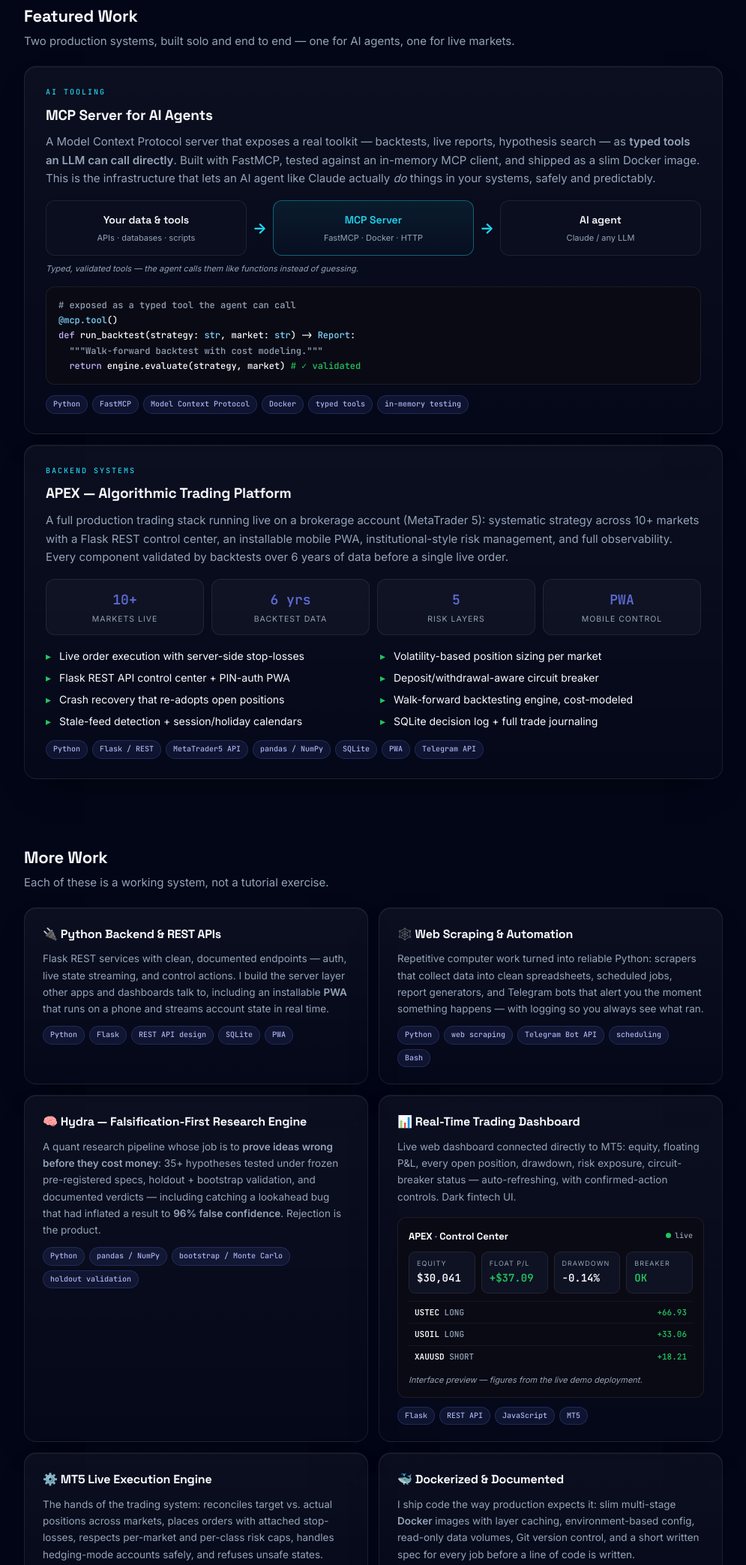
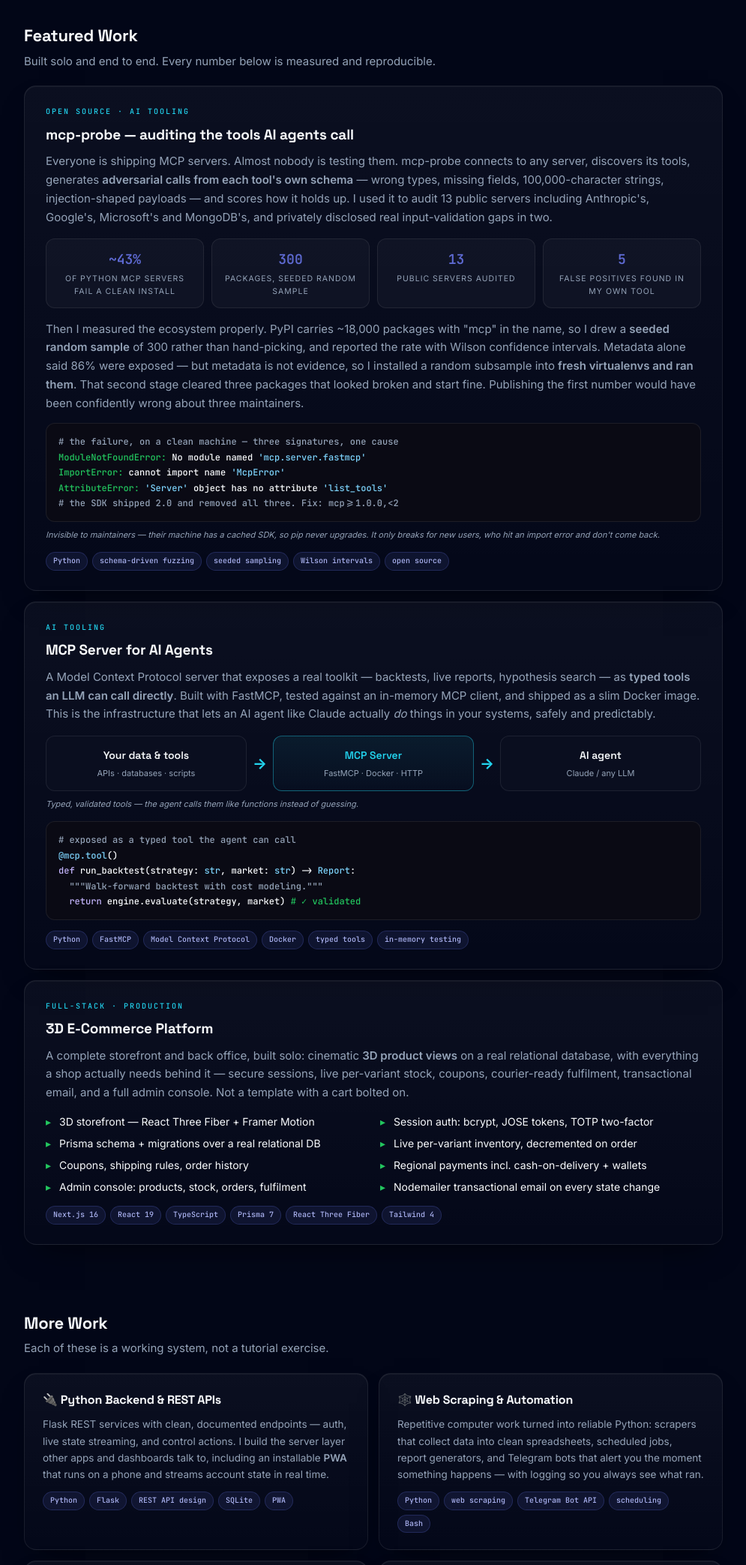
Before and after one commit to junaidshahid-dev/junaidshahid-dev.github.io, a plain HTML site: page index.html in a window 1280 px wide. Shown: the part 453-2540 px from the top of the page at 75% size, without its empty margins (142-1137 px from the left). Drawn offline with Linux system fonts and the light colour scheme.

Commit message:
Lead with mcp-probe; demote trading to one card
mcp-probe was not mentioned anywhere on this page despite being the strongest
thing on it: 13 public servers audited including Anthropic's, Google's and
Microsoft's, and a reproducible survey finding ~43% of Python MCP servers on
PyPI fail a clean install.

The page was also heavily weighted to trading - three separate cards plus a
service offering - which works against the AI-tooling positioning. Consolidated
to one honest card.

Added: mcp-probe and the 3D e-commerce platform as featured, pageweight and
ragbox to the grid. Replaced the 'Trading Bots' service with MCP server audits.
The Honesty-first principle now cites the retracted +0.17R result, which is
checkable, rather than a vague reference to a caught bug.

```diff
--- a/index.html
+++ b/index.html
@@ -4,7 +4,7 @@
 <meta charset="UTF-8">
 <meta name="viewport" content="width=device-width, initial-scale=1.0">
 <meta property="og:title" content="Junaid Shahid — Python Backend & AI-Tooling Developer">
-<meta property="og:description" content="MCP servers for AI agents, Flask REST backends, real-time dashboards, and a falsification-first quant research platform — built end to end in Python.">
+<meta property="og:description" content="MCP servers and auditing tools for AI agents, FastAPI/Flask backends, and full-stack web — built end to end. Author of the survey finding ~43% of Python MCP servers fail a clean install.">
 <meta property="og:image" content="https://junaidshahid-dev.github.io/og.png">
 <meta property="og:url" content="https://junaidshahid-dev.github.io">
 <meta property="og:type" content="website">
@@ -108,14 +108,16 @@
   <div class="tag">// PORTFOLIO</div>
   <h1>M. Junaid Shahid</h1>
   <div class="role">Python Backend &amp; AI-Tooling Developer</div>
-  <p class="sub">Computer Science graduate (FAST–NUCES) who builds production-grade Python systems
-  end to end — MCP servers for AI agents, REST API backends, real-time dashboards, and automation.
-  Strong on correctness: automated testing, fault-tolerant design, and rigorous statistical validation.</p>
+  <p class="sub">Computer Science graduate (FAST–NUCES) who builds production Python systems end to end —
+  MCP servers for AI agents, FastAPI/Flask backends, full-stack web — and who is unusually careful
+  about whether a result is true. I published a reproducible survey finding that ~43% of Python MCP
+  servers on PyPI don't start on a clean install, and I retract my own results when they turn out
+  to be wrong.</p>
   <div class="chips">
     <span class="chip c">FastMCP / MCP</span><span class="chip a">Python</span>
     <span class="chip a">Docker</span><span class="chip a">Flask / REST APIs</span>
-    <span class="chip a">pandas / NumPy</span><span class="chip a">Web Scraping</span>
-    <span class="chip a">MetaTrader 5</span><span class="chip g">Available for projects</span>
+    <span class="chip a">pandas / NumPy</span><span class="chip a">statistical validation</span>
+    <span class="chip a">TypeScript / Next.js</span><span class="chip g">Available for projects</span>
     <span class="chip">junaidshahid725@gmail.com</span>
   </div>
 </div>
@@ -123,7 +125,47 @@
 <!-- ======================= FEATURED ======================= -->
 <section>
   <h2>Featured Work</h2>
-  <p class="lead">Two production systems, built solo and end to end — one for AI agents, one for live markets.</p>
+  <p class="lead">Built solo and end to end. Every number below is measured and reproducible.</p>
+
+  <!-- MCP-PROBE -->
+  <div class="glass feature">
+    <div class="kicker">Open Source · AI Tooling</div>
+    <h3>mcp-probe — auditing the tools AI agents call</h3>
+    <p>Everyone is shipping MCP servers. Almost nobody is testing them. mcp-probe connects to any
+    server, discovers its tools, generates <b>adversarial calls from each tool's own schema</b> —
+    wrong types, missing fields, 100,000-character strings, injection-shaped payloads — and scores
+    how it holds up. I used it to audit 13 public servers including Anthropic's, Google's,
+    Microsoft's and MongoDB's, and privately disclosed real input-validation gaps in two.</p>
+
+    <div class="metrics">
+      <div class="metric"><div class="v">~43%</div><div class="l">of Python MCP servers fail a clean install</div></div>
+      <div class="metric"><div class="v">300</div><div class="l">packages, seeded random sample</div></div>
+      <div class="metric"><div class="v">13</div><div class="l">public servers audited</div></div>
+      <div class="metric"><div class="v">5</div><div class="l">false positives found in my own tool</div></div>
+    </div>
+
+    <p>Then I measured the ecosystem properly. PyPI carries ~18,000 packages with "mcp" in the
+    name, so I drew a <b>seeded random sample</b> of 300 rather than hand-picking, and reported the
+    rate with Wilson confidence intervals. Metadata alone said 86% were exposed — but metadata is
+    not evidence, so I installed a random subsample into <b>fresh virtualenvs and ran them</b>.
+    That second stage cleared three packages that looked broken and start fine. Publishing the
+    first number would have been confidently wrong about three maintainers.</p>
+
+    <div class="code" aria-hidden="true">
+      <span class="c3"># the failure, on a clean machine — three signatures, one cause</span><br>
+      <span class="c4">ModuleNotFoundError:</span> No module named <span class="c1">'mcp.server.fastmcp'</span><br>
+      <span class="c4">ImportError:</span> cannot import name <span class="c1">'McpError'</span><br>
+      <span class="c4">AttributeError:</span> <span class="c1">'Server'</span> object has no attribute <span class="c1">'list_tools'</span><br>
+      <span class="c3"># the SDK shipped 2.0 and removed all three. Fix: mcp&gt;=1.0.0,&lt;2</span>
+    </div>
+    <div class="note">Invisible to maintainers — their machine has a cached SDK, so pip never
+    upgrades. It only breaks for new users, who hit an import error and don't come back.</div>
+
+    <div class="stack" style="margin-top:14px">
+      <span>Python</span><span>schema-driven fuzzing</span><span>seeded sampling</span>
+      <span>Wilson intervals</span><span>open source</span>
+    </div>
+  </div>
 
   <!-- MCP SERVER -->
   <div class="glass feature">
@@ -158,33 +200,27 @@
     </div>
   </div>
 
-  <!-- APEX -->
+  <!-- E-COMMERCE -->
   <div class="glass feature">
-    <div class="kicker">Backend Systems</div>
-    <h3>APEX — Algorithmic Trading Platform</h3>
-    <p>A full production trading stack running live on a brokerage account (MetaTrader 5):
-    systematic strategy across 10+ markets with a Flask REST control center, an installable
-    mobile PWA, institutional-style risk management, and full observability. Every component
-    validated by backtests over 6 years of data before a single live order.</p>
-    <div class="metrics">
-      <div class="metric"><div class="v">10+</div><div class="l">markets live</div></div>
-      <div class="metric"><div class="v">6 yrs</div><div class="l">backtest data</div></div>
-      <div class="metric"><div class="v">5</div><div class="l">risk layers</div></div>
-      <div class="metric"><div class="v">PWA</div><div class="l">mobile control</div></div>
-    </div>
+    <div class="kicker">Full-Stack · Production</div>
+    <h3>3D E-Commerce Platform</h3>
+    <p>A complete storefront and back office, built solo: cinematic <b>3D product views</b> on a
+    real relational database, with everything a shop actually needs behind it — secure sessions,
+    live per-variant stock, coupons, courier-ready fulfilment, transactional email, and a full
+    admin console. Not a template with a cart bolted on.</p>
     <ul class="feats">
-      <li>Live order execution with server-side stop-losses</li>
-      <li>Volatility-based position sizing per market</li>
-      <li>Flask REST API control center + PIN-auth PWA</li>
-      <li>Deposit/withdrawal-aware circuit breaker</li>
-      <li>Crash recovery that re-adopts open positions</li>
-      <li>Walk-forward backtesting engine, cost-modeled</li>
-      <li>Stale-feed detection + session/holiday calendars</li>
-      <li>SQLite decision log + full trade journaling</li>
+      <li>3D storefront — React Three Fiber + Framer Motion</li>
+      <li>Session auth: bcrypt, JOSE tokens, TOTP two-factor</li>
+      <li>Prisma schema + migrations over a real relational DB</li>
+      <li>Live per-variant inventory, decremented on order</li>
+      <li>Coupons, shipping rules, order history</li>
+      <li>Regional payments incl. cash-on-delivery + wallets</li>
+      <li>Admin console: products, stock, orders, fulfilment</li>
+      <li>Nodemailer transactional email on every state change</li>
     </ul>
     <div class="stack" style="margin-top:14px">
-      <span>Python</span><span>Flask / REST</span><span>MetaTrader5 API</span>
-      <span>pandas / NumPy</span><span>SQLite</span><span>PWA</span><span>Telegram API</span>
+      <span>Next.js 16</span><span>React 19</span><span>TypeScript</span>
+      <span>Prisma 7</span><span>React Three Fiber</span><span>Tailwind 4</span>
     </div>
   </div>
 </section>
@@ -221,36 +257,29 @@
     </div>
 
     <div class="glass proj">
-      <h3>📊 Real-Time Trading Dashboard</h3>
-      <p>Live web dashboard connected directly to MT5: equity, floating P&amp;L, every open
-      position, drawdown, risk exposure, circuit-breaker status — auto-refreshing, with
-      confirmed-action controls. Dark fintech UI.</p>
-      <div class="mock">
-        <div class="mock-head">
-          <div class="mock-title">APEX <span>·</span> Control Center</div>
-          <div class="mono" style="font-size:10px;color:var(--muted)"><span class="dot"></span>live</div>
-        </div>
-        <div class="mock-kpis">
-          <div class="mk"><div class="l">Equity</div><div class="v">$30,041</div></div>
-          <div class="mk"><div class="l">Float P/L</div><div class="v pos">+$37.09</div></div>
-          <div class="mk"><div class="l">Drawdown</div><div class="v">-0.14%</div></div>
-          <div class="mk"><div class="l">Breaker</div><div class="v pos">OK</div></div>
-        </div>
-        <div class="row"><span><b>USTEC</b> LONG</span><span class="pos">+66.93</span></div>
-        <div class="row"><span><b>USOIL</b> LONG</span><span class="pos">+33.06</span></div>
-        <div class="row"><span><b>XAUUSD</b> SHORT</span><span class="pos">+18.21</span></div>
-        <div class="note">Interface preview — figures from the live demo deployment.</div>
-      </div>
-      <div class="stack" style="margin-top:12px"><span>Flask</span><span>REST API</span><span>JavaScript</span><span>MT5</span></div>
+      <h3>📉 pageweight — website performance auditor</h3>
+      <p>Measures what is actually wrong with a site: real transfer size asset by asset, mobile
+      load cost, compression, HTTPS, viewport, render-blocking scripts. Every report ends with
+      <b>how each number was produced</b> and states its own limits — JavaScript is never executed,
+      so true weight is higher than reported, never lower. Obeys robots.txt; it is not a scanner.</p>
+      <div class="stack"><span>Python</span><span>open source</span><span>no dependencies</span><span>honest limits</span></div>
     </div>
 
     <div class="glass proj">
-      <h3>⚙️ MT5 Live Execution Engine</h3>
-      <p>The hands of the trading system: reconciles target vs. actual positions across markets,
-      places orders with attached stop-losses, respects per-market and per-class risk caps,
-      handles hedging-mode accounts safely, and refuses unsafe states. Idempotent — safe to
-      re-run anytime.</p>
-      <div class="stack"><span>Python</span><span>MetaTrader5</span><span>risk management</span><span>fault tolerance</span></div>
+      <h3>📚 ragbox — document Q&amp;A with citations</h3>
+      <p>Ask questions of your own PDFs and get answers that <b>cite the exact source</b>, so
+      nothing is invented. Pluggable retrieval — keyword or semantic — a FastAPI backend with
+      interactive docs, multi-tenant isolation enforced by tests, and Docker deployment.</p>
+      <div class="stack"><span>Python</span><span>FastAPI</span><span>RAG</span><span>Docker</span><span>pytest</span></div>
+    </div>
+
+    <div class="glass proj">
+      <h3>📈 APEX — algorithmic trading research platform</h3>
+      <p>A live execution engine with broker-side stops, volatility sizing, a drawdown circuit
+      breaker, crash recovery and stale-feed detection — plus a Flask control centre and an
+      installable PWA. Built to a standard where <b>money is on the line</b>, which is a useful
+      way to learn fault tolerance.</p>
+      <div class="stack"><span>Python</span><span>Flask / REST</span><span>MetaTrader5 API</span><span>pandas</span><span>SQLite</span><span>PWA</span></div>
     </div>
 
     <div class="glass proj">
@@ -275,8 +304,8 @@
       server layer your app or automation needs — clean, documented, and tested.</p></div>
     <div class="glass"><h3>Automation &amp; Web Scraping</h3><p>Scrapers, data pipelines, scheduled
       jobs, and Telegram bots that do the repetitive work for you, with logs you can trust.</p></div>
-    <div class="glass"><h3>Trading Bots &amp; Dashboards</h3><p>Your strategy turned into a
-      disciplined MT5 bot with real risk controls, plus real-time dashboards — demo-tested first.</p></div>
+    <div class="glass"><h3>MCP Server Audits</h3><p>I connect to your server, fuzz every tool from its
+      own schema, and send a report showing exactly which input broke what — and which tools passed.</p></div>
   </div>
 </section>
 
@@ -284,9 +313,10 @@
 <section>
   <h2>How I Work</h2>
   <div class="glass princ"><b>Honesty first.</b> I'll tell you plainly if something you're asking
-  for won't do what you hope — my own validation tooling once caught a bug inflating a result to
-  96% false confidence before it did any damage. You'd be surprised how rare that is, and how much
-  it saves clients.</div>
+  for won't do what you hope. My best research result showed +0.17R per trade across 4,917 trades
+  and passed permutation controls, a holdout split and tick-level validation — and I retracted it,
+  publicly, once I found the bug in my own backtest that produced it. I'd rather hand you a smaller
+  true number than a large one that falls apart later.</div>
   <div class="glass princ"><b>Correctness by default.</b> Automated tests, fault-tolerant design,
   stops and safety guards where money or data is on the line, full logs everywhere. Code that
   matters gets engineered like it matters.</div>
@@ -296,7 +326,7 @@
 
 <footer>
   M. Junaid Shahid · Python Backend &amp; AI-Tooling Developer · junaidshahid725@gmail.com<br>
-  <span class="mono" style="font-size:11px">Fiverr: @junaidshahid469 · FAST–NUCES, Computer Science</span>
+  <span class="mono" style="font-size:11px">github.com/junaidshahid-dev · FAST–NUCES, Computer Science · Lahore, Pakistan</span>
 </footer>
 
 </div>
```
